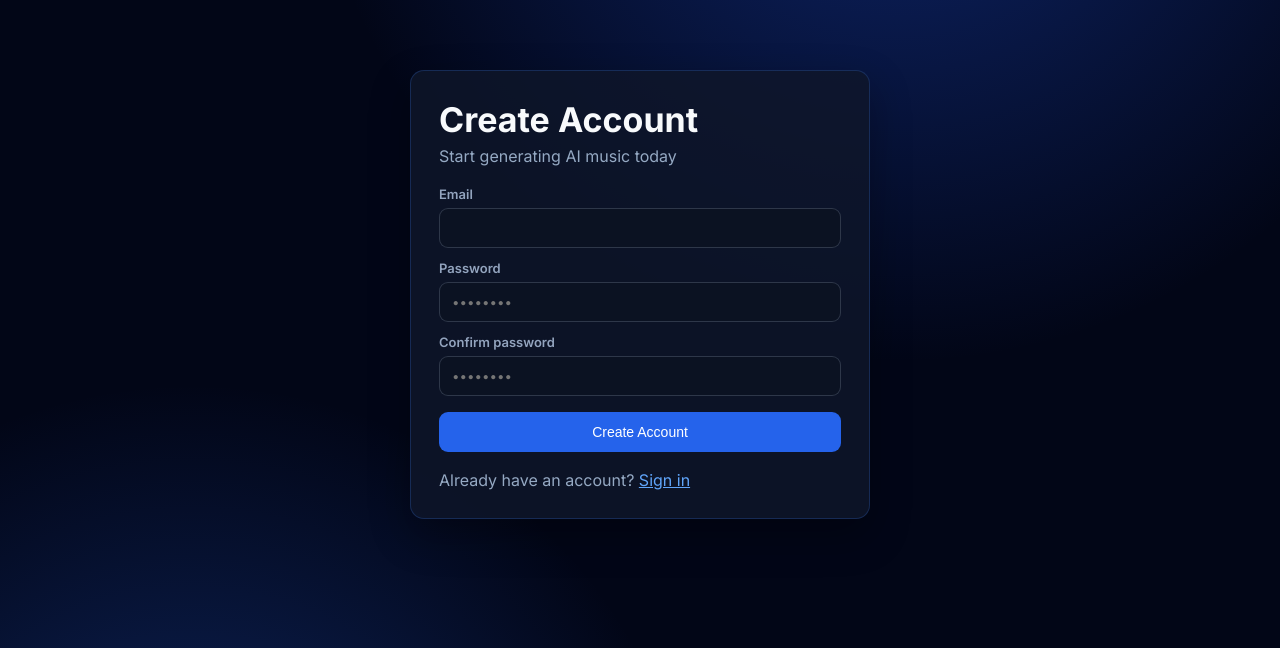
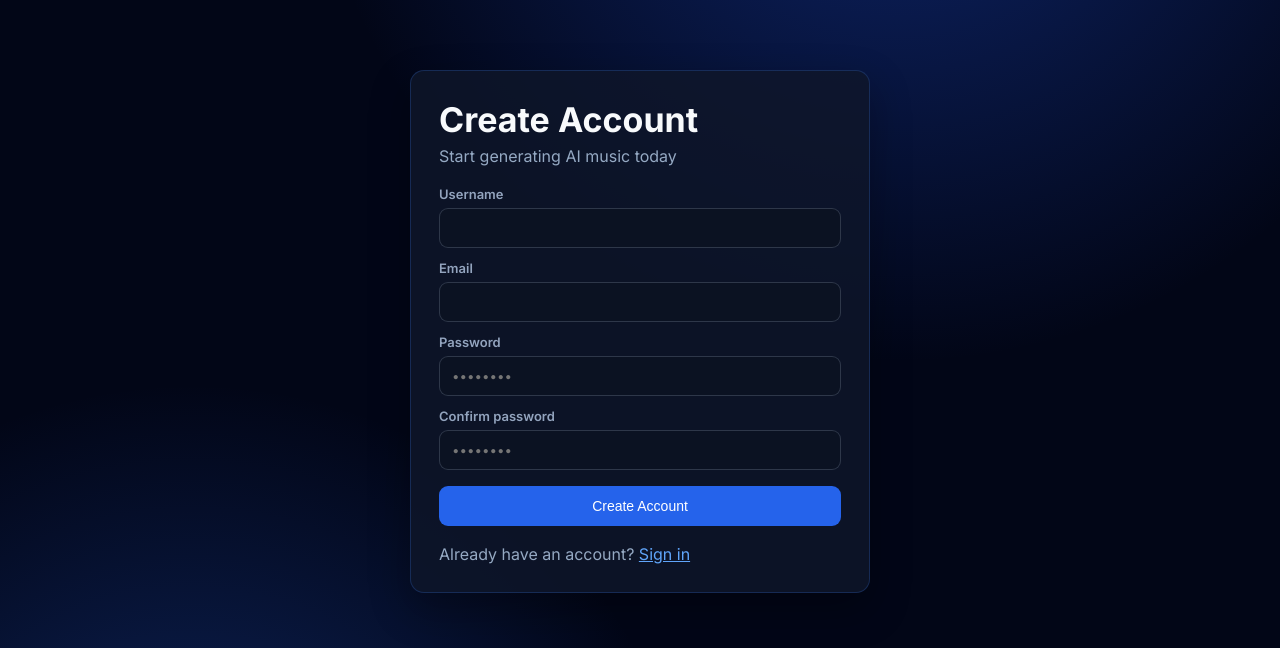
Before and after one commit to PPXNN/cithai-django, a Django app: page /signup/ in a window 1280 px wide. Shown: the part 68-716 px from the top of the page. Run offline with Django 5.2, Linux system fonts and the light colour scheme.

Commit message:
Update sign-up template to include a username field for user registration, enhancing form validation and updating JavaScript to handle username input during account creation.

```diff
--- a/templates/songgenerationrequest/signup.html
+++ b/templates/songgenerationrequest/signup.html
@@ -6,6 +6,9 @@
     <h1 style="margin:0 0 6px; font-size:34px;">Create Account</h1>
     <p style="margin:0 0 20px; color:#95a9c3;">Start generating AI music today</p>
     <form id="signup-form">
+      <label class="label" for="username">Username</label>
+      <input id="username" name="username" type="text" required />
+      <div style="height:12px;"></div>
       <label class="label" for="email">Email</label>
       <input id="email" name="email" type="email" required />
       <div style="height:12px;"></div>
@@ -32,10 +35,11 @@
     }
     form.addEventListener("submit", async function (e) {
       e.preventDefault();
+      const username = document.getElementById("username").value.trim();
       const email = document.getElementById("email").value.trim().toLowerCase();
       const password = document.getElementById("password").value;
       const confirm = document.getElementById("confirm_password").value;
-      if (!email) return;
+      if (!username || !email) return;
       if (!password || password.length < 6) {
         show("Password must be at least 6 characters.", false);
         return;
@@ -50,6 +54,7 @@
           credentials: "same-origin",
           headers: csrfHeaders(),
           body: JSON.stringify({
+            username: username,
             email: email,
             password: password
           })
```
